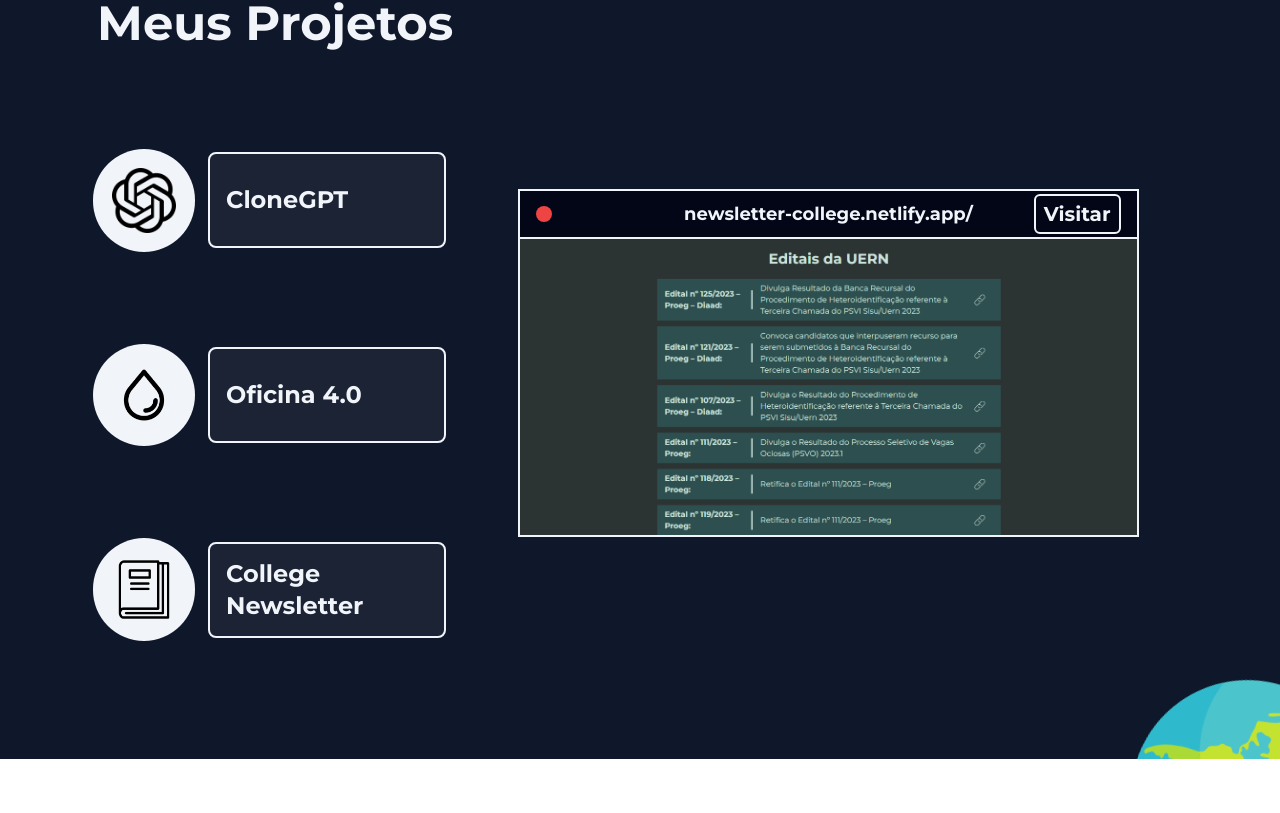
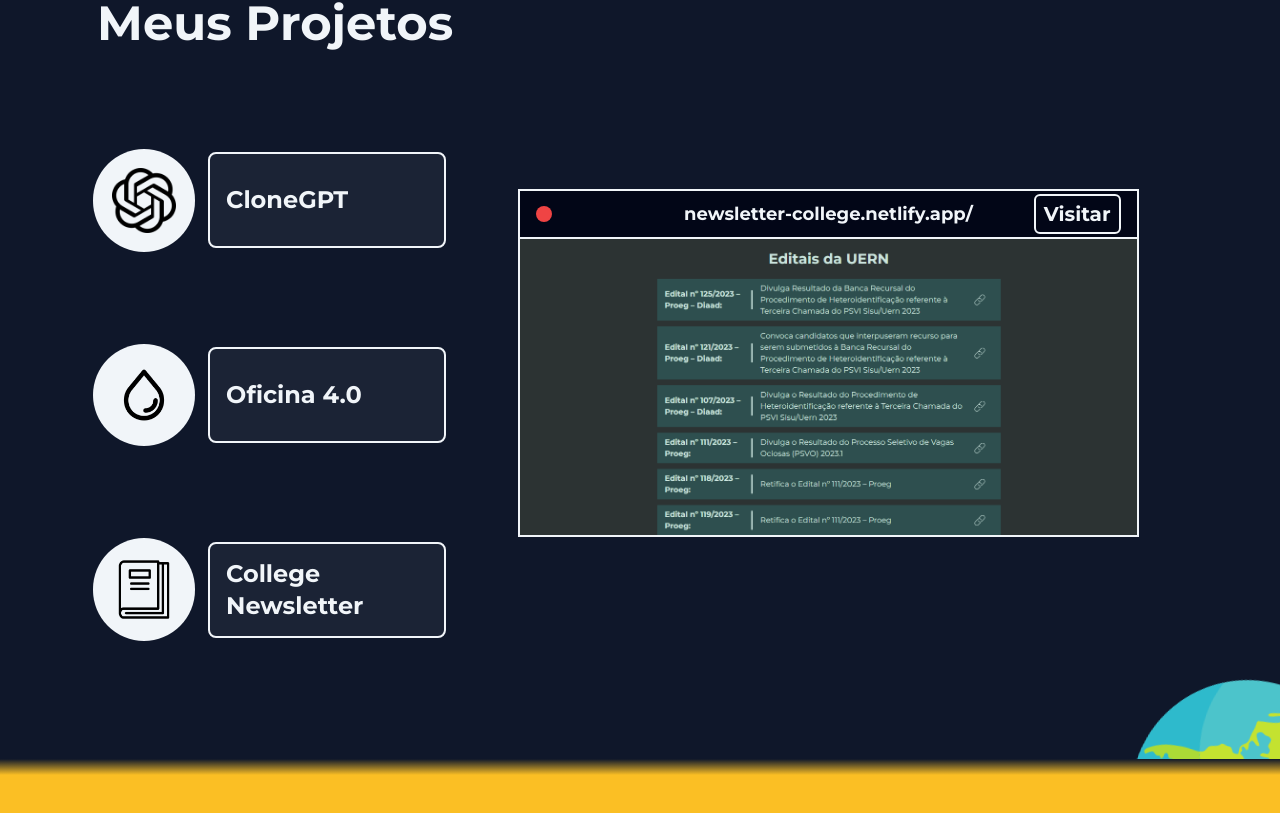
Before and after one commit to StivenF0/personal-website, a Next.js app: page / in a window 1280 px wide. Shown: the part 1001-1814 px from the top of the page. Before the commit the page ends 1760 px from the top, so only its background shows below. Built offline with nearby package versions, Linux system fonts and the light colour scheme.

Commit message:
little changes

```diff
--- a/src/app/page.tsx
+++ b/src/app/page.tsx
@@ -1,3 +1,4 @@
+import ExperienceSection from "@/components/root/ExperienceSection";
 import PresentationSection from "@/components/root/PresentationSection";
 import ProjectsSection from "@/components/root/ProjectsSection";
 import TypewriterTitle from "@/components/root/TypewriterTitle";
@@ -12,6 +13,7 @@
         </div>
       </PresentationSection>
       <ProjectsSection />
+      <ExperienceSection />
     </main>
   );
 }
--- a/src/components/root/ProjectsSection.tsx
+++ b/src/components/root/ProjectsSection.tsx
@@ -44,7 +44,6 @@
           Oficina 4.0
         </div>
         <div className={projectImgClassName}>
-          {/* Change to Image later */}
           <Image
             src="/College_icon.png"
             alt="CollegeIcon2"
```
